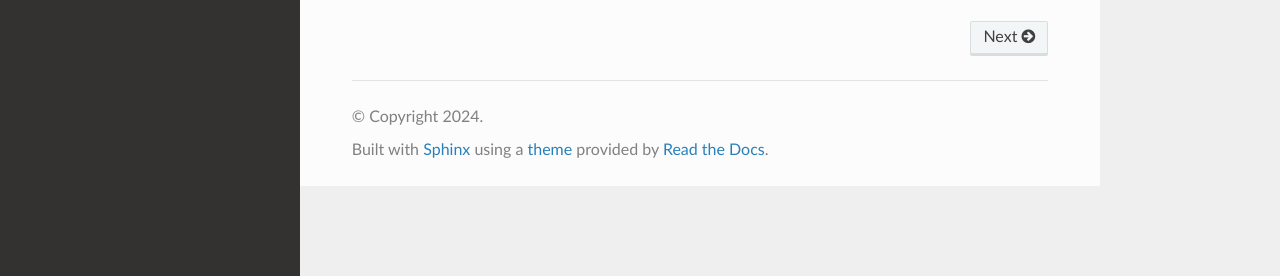
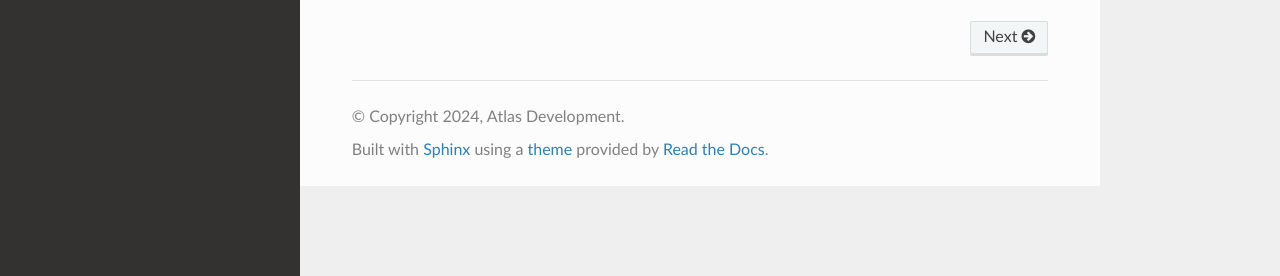
Before and after one commit to madebyatlas/docs, a Sphinx documentation site: the page built from docs/source/index.rst, in a window 1280 px wide. Shown: the part 621-897 px from the top of the page. Built offline with Sphinx 7.4.7 and the Read the Docs theme 3.1.0, drawn with Linux system fonts in a browser that asks for light colours.

Commit message:
Update conf.py

```diff
--- a/docs/source/conf.py
+++ b/docs/source/conf.py
@@ -3,7 +3,7 @@
 # -- Project information
 
 project = 'Atlas Development'
-copyright = '2024'
+copyright = '2024, Atlas Development'
 author = 'McGRiM'
 
 release = '0.1'
```
